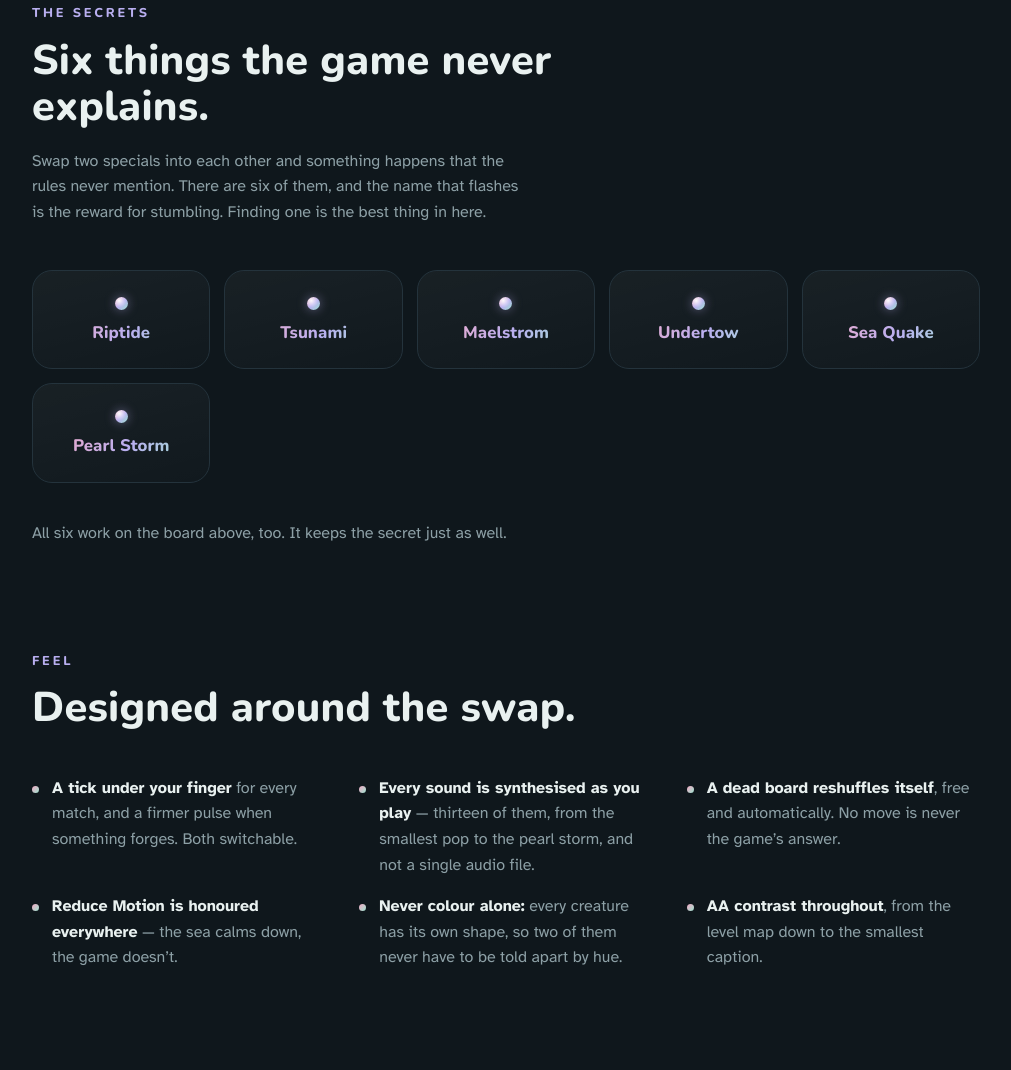
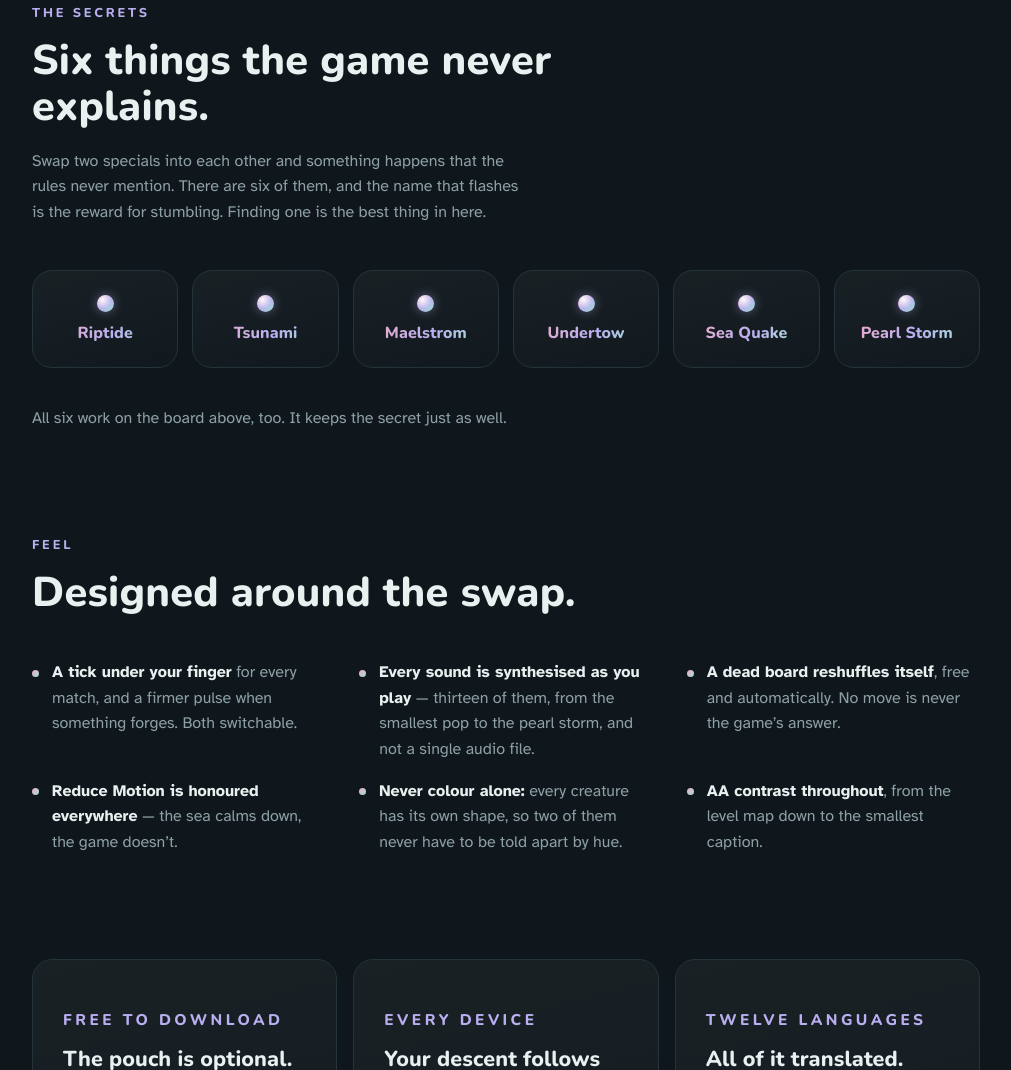
Before and after one commit to dresende/helmi, a plain HTML site: page index.html in a window 1280 px wide. Shown: the part 3160-4230 px from the top of the page, without its empty margins (134-1145 px from the left). Drawn offline with nearby package versions, Linux system fonts and the light colour scheme.

Commit message:
Pin the secrets to six columns
auto-fit left a 5 + 1 orphan at desktop widths, which read as a
mistake. Six pinned columns make a row of pearls, and the fallbacks
(3, then 2) divide evenly too. Bead up to 17px so the nacre and its
highlight actually read at size.

Co-Authored-By: Claude Fable 5 <noreply@anthropic.com>

```diff
--- a/index.html
+++ b/index.html
@@ -255,23 +255,28 @@
   .zone .meta { margin-top: 14px; font-size: .84rem; color: var(--ink-faint);
                 font-variant-numeric: tabular-nums; }
 
+  /* Six of them, so the columns are pinned rather than auto-fit: a row of
+     six reads like a string of pearls, and every fallback divides evenly.
+     auto-fit left a 5 + 1 orphan at desktop widths. */
   .secrets { display: grid; gap: 14px; margin-top: 44px;
-             grid-template-columns: repeat(auto-fit, minmax(150px, 1fr)); }
+             grid-template-columns: repeat(6, minmax(0, 1fr)); }
+  @media (max-width: 900px) { .secrets { grid-template-columns: repeat(3, minmax(0, 1fr)); } }
+  @media (max-width: 520px) { .secrets { grid-template-columns: repeat(2, minmax(0, 1fr)); } }
   .secret {
-    text-align: center; padding: 26px 12px;
+    text-align: center; padding: 24px 10px;
     background: linear-gradient(165deg, var(--panel), rgba(255,255,255,.012));
     border: 1px solid var(--panel-edge); border-radius: var(--radius);
   }
   .secret h3 {
-    font-size: 1.05rem;
+    font-size: 1rem;
     background: linear-gradient(120deg, var(--rose), var(--peri) 55%, var(--glass));
     -webkit-background-clip: text; background-clip: text; color: transparent;
   }
   /* The same pearl construction as the wordmark's dot: nacre under a
      highlight, lit from the upper left. */
   .secret .bead {
-    display: block; width: 13px; height: 13px; border-radius: 50%;
-    margin: 0 auto 14px;
+    display: block; width: 17px; height: 17px; border-radius: 50%;
+    margin: 0 auto 13px;
     background:
       radial-gradient(circle at 33% 28%, rgba(255,255,255,.92), rgba(255,255,255,0) 55%),
       linear-gradient(135deg, var(--rose), var(--peri), var(--glass));
```
